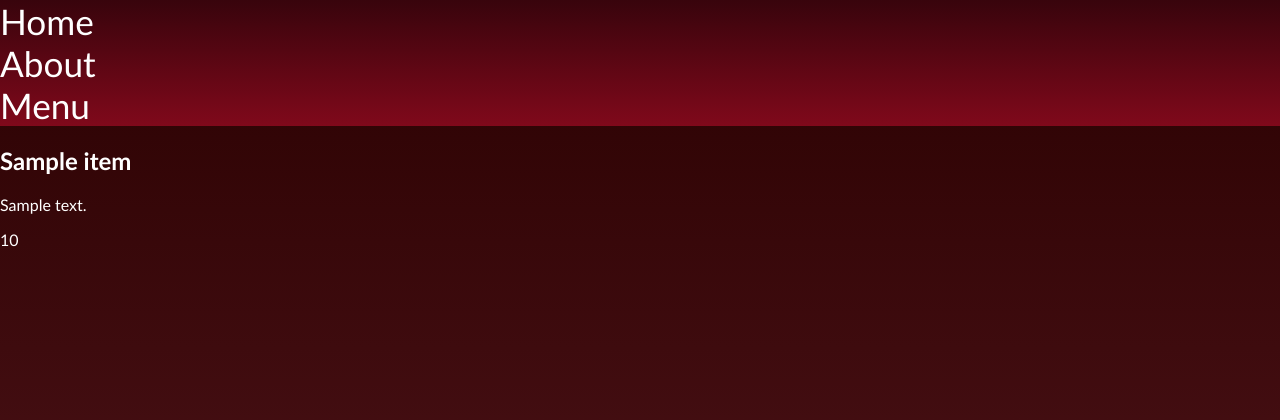
After one commit to ImpendingKataclysm/restaurant_website, a Django app: template templates/menu_item_detail.html in a window 1280 px wide. The commit adds this page. Shown: the top 420 px of the page. Run offline with Django 3.2, Linux system fonts and the light colour scheme; the template is opened without the code that fills it: most values are stand-ins (such as "Sample title", 1, 10 or a date in 2020).

Commit message:
Created a detail page to display information about a menu item when the user clicks on it

```diff
--- a/restaurant/urls.py
+++ b/restaurant/urls.py
@@ -6,4 +6,5 @@ urlpatterns = [
     path('', views.HomePage.as_view(), name='home'),
     path('about/', views.AboutPage.as_view(), name='about'),
     path('menu/', views.MenuList.as_view(), name='menu'),
+    path('item/<int:pk>', views.MenuItemDetail.as_view(), name='menu_item')
 ]
--- a/restaurant/views.py
+++ b/restaurant/views.py
@@ -20,3 +20,8 @@ class MenuList(generic.ListView):
         context = super().get_context_data(**kwargs)
         context['items'] = TYPE
         return context
+
+
+class MenuItemDetail(generic.DetailView):
+    model = Item
+    template_name = "menu_item_detail.html"
--- a/templates/menu.html
+++ b/templates/menu.html
@@ -15,7 +15,7 @@
                             {% if row.status == 0 %}
                                 <h4><del>{{ row.name }}</del></h4>
                             {% else %}
-                                <a href="#"><h4>{{ row.name }}</h4></a>
+                                <a href="{% url 'menu_item' row.pk %}"><h4>{{ row.name }}</h4></a>
                             {% endif %}
                             <span>{{ row.price }}</span>
                         </li>
--- /dev/null
+++ b/templates/menu_item_detail.html
@@ -0,0 +1,9 @@
+{% extends 'base.html' %}
+
+{% block title %}Restaurant - {{ item.name }}{% endblock %}
+
+{% block content %}
+    <h2>{{ item.name }}</h2>
+    <p>{{ item.description }}</p>
+    <p>{{ item.price }}</p>
+{% endblock %}
```
